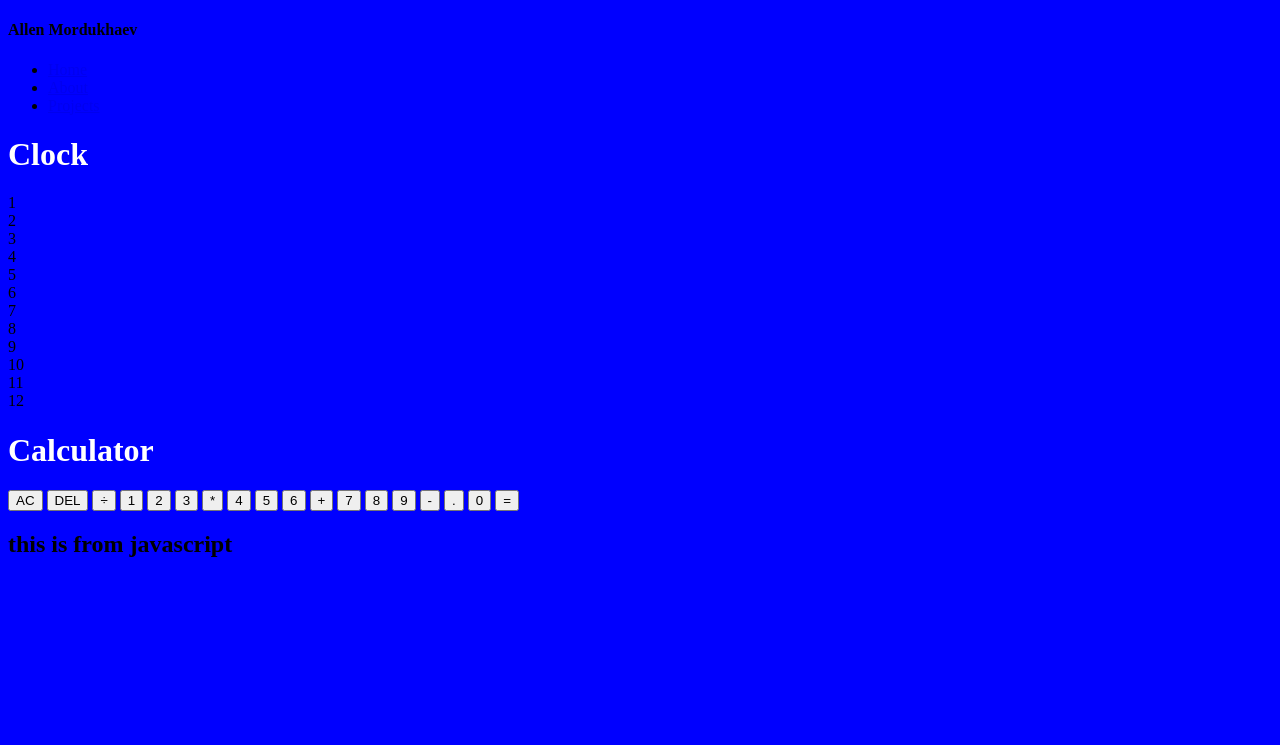
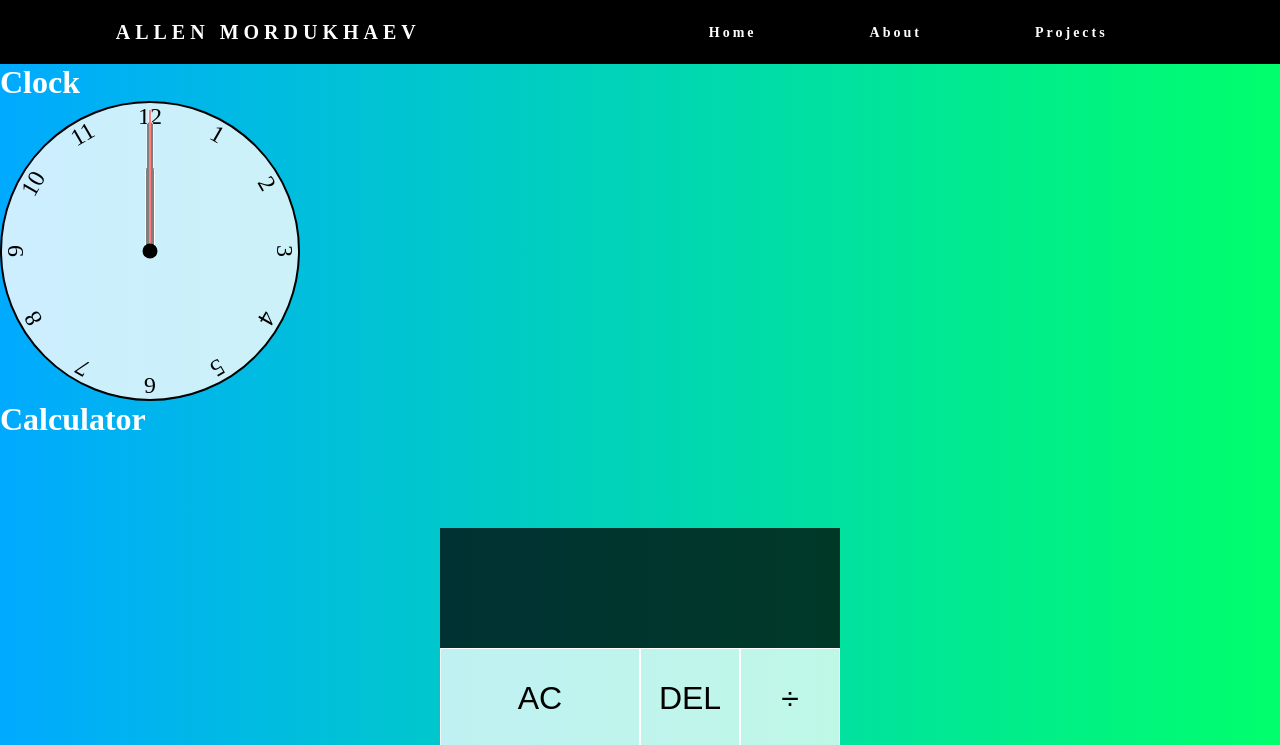
Before and after one commit to allenmor/my-personal-website, a plain HTML site: page projects.html in a window 1280 px wide. Shown: the top 745 px of the page. Drawn offline with Linux system fonts and the light colour scheme.

Commit message:
updated css

```diff
--- a/style.css
+++ b/style.css
@@ -1,3 +1,227 @@
+* {
+    margin: 0px;
+    padding: 0px;
+    box-sizing: border-box;
+}
 body {
-    background: blue;
+    background: linear-gradient(to right, #00AAFF, #00FF6C);
 }
+nav {
+    display: flex;
+    justify-content: space-around;
+    align-items: center;
+    min-height: 8vh;
+    background-color: black;
+}
+.logo {
+    color: white;
+    text-transform: uppercase;
+    letter-spacing: 5px;
+    font-size: 20px;
+}
+.nav-links {
+    display: flex;
+    justify-content: space-around;
+    width: 40%;
+}
+.nav-links li {
+    list-style: none;
+}
+.nav-links a {
+    color: white;
+    text-decoration: none;
+    letter-spacing: 3px;
+    font-weight: bold;
+    font-size: 14px;
+}
+.burger{
+    display: none;
+    cursor: pointer;
+}
+.burger div {
+    width: 25px;
+    height: 3px;
+    background-color: white;
+    margin: 5px;
+    transition: all 0.3s ease;
+}
+
+@media screen and (max-width:1024px) {
+    .nav-links {
+        width: 60%;
+    }
+}
+
+@media screen and (max-width:760px) {
+    body {
+        overflow-x: hidden;
+    }
+    .nav-links {
+        position: absolute;
+        right: 0px;
+        height: 92vh;
+        top: 8vh;
+        background-color: black;
+        flex-direction: column;
+        align-items: center;
+        width: 25%;
+        transform: translateX(100%);
+        transition: transform 0.5s ease-in;
+    }
+    .nav-links li {
+        opacity: 0;
+    }
+    .burger {
+        display: block;
+    }
+}
+
+.nav-active {
+    transform: translateX(0%);
+}
+
+@keyframes navLinkFade {
+    from {
+        opacity: 0;
+        transform: translateX(50px);
+    }
+    to {
+        opacity: 1;
+        transform: translateX(0px);
+    }
+}
+
+.toggle .line1 {
+    transform: rotate(-45deg) translate(-5px, 6px);
+
+}
+.toggle .line2 {
+    opacity: 0;
+
+}
+.toggle .line3 {
+    transform: rotate(-45deg) translate(-5px, -6px);
+}
+a:hover {
+    color: red;
+}
+
+.clock {
+    width: 300px;
+    height: 300px;
+    background-color: rgb(255, 255, 255, .8);
+    border-radius: 50%;
+    border: 2px solid black;
+    position: relative;
+}
+
+.clock .number {
+    --rotation: 0;
+    position: absolute;
+    width: 100%;
+    height: 100%;
+    text-align: center;
+    transform: rotate(var(--rotation));
+    font-size: 1.5rem;
+}
+
+.clock .number1 {--rotation: 30deg;}
+.clock .number2 {--rotation: 60deg;}
+.clock .number3 {--rotation: 90deg;}
+.clock .number4 {--rotation: 120deg;}
+.clock .number5 {--rotation: 150deg;}
+.clock .number6 {--rotation: 180deg;}
+.clock .number7 {--rotation: 210deg;}
+.clock .number8 {--rotation: 240deg;}
+.clock .number9 {--rotation: 270deg;}
+.clock .number10 {--rotation: 300deg;}
+.clock .number11 {--rotation: 330deg;}
+
+.clock .hand {
+    --rotation: 0;
+    position: absolute;
+    bottom: 50%;
+    left: 50%;
+    background-color: black;
+    border: 1px solid white;
+    border-top-left-radius: 10px;
+    border-top-right-radius: 10px;
+    z-index: 10;
+    transform-origin: bottom;
+    transform: translateX(-50%)rotate(calc(var(--rotation) * 1deg));
+}
+.clock::after{
+    content:'';
+    position: absolute;
+    background-color: black;
+    z-index: 11;
+    width: 15px;
+    height: 15px;
+    top: 50%;
+    left: 50%;
+    transform: translate(-50%, -50%);
+    border-radius: 50%;
+}
+.clock .hand.second{
+    width: 3px;
+    height: 48%;
+    background-color: red;
+}
+.clock .hand.minute{
+    width: 7px;
+    height: 44%;
+    background-color: black;
+}
+.clock .hand.hour{
+    width: 10px;
+    height: 29%;
+    background-color: black;
+}
+
+.calculator-grid {
+    display: grid;
+    justify-content: center;
+    align-content: center;
+    min-height: 100vh;
+    grid-template-columns: repeat(4, 100px);
+    grid-template-rows: minmax(120px, auto) repeat(5, 100px);
+}
+
+.calculator-grid > button {
+    cursor: pointer;
+    font-size: 2rem;
+    border: 1px solid white;
+    outline: none;
+    background-color: rgb(255, 255, 255, .75);
+
+}
+
+.calculator-grid > button:hover{
+    background-color: rgb(255, 255, 255, .9);
+}
+
+.span-two {
+    grid-column: span 2;
+}
+
+.output {
+    grid-column: 1 / -1;
+    background-color: rgb(0, 0, 0, 0.75);
+    display: flex;
+    align-items: flex-end;
+    justify-content: space-around;
+    flex-direction: column;
+    padding: 10px;
+    word-wrap: break-word;
+    word-break: break-all;
+}
+
+.output .previous-operand {
+    color: rgb(255, 255, 255, .75);
+    font-size: 1.5rem;
+}
+
+.output .current-operand {
+    color: white;
+    font-size: 2.5rem;
+}
```
